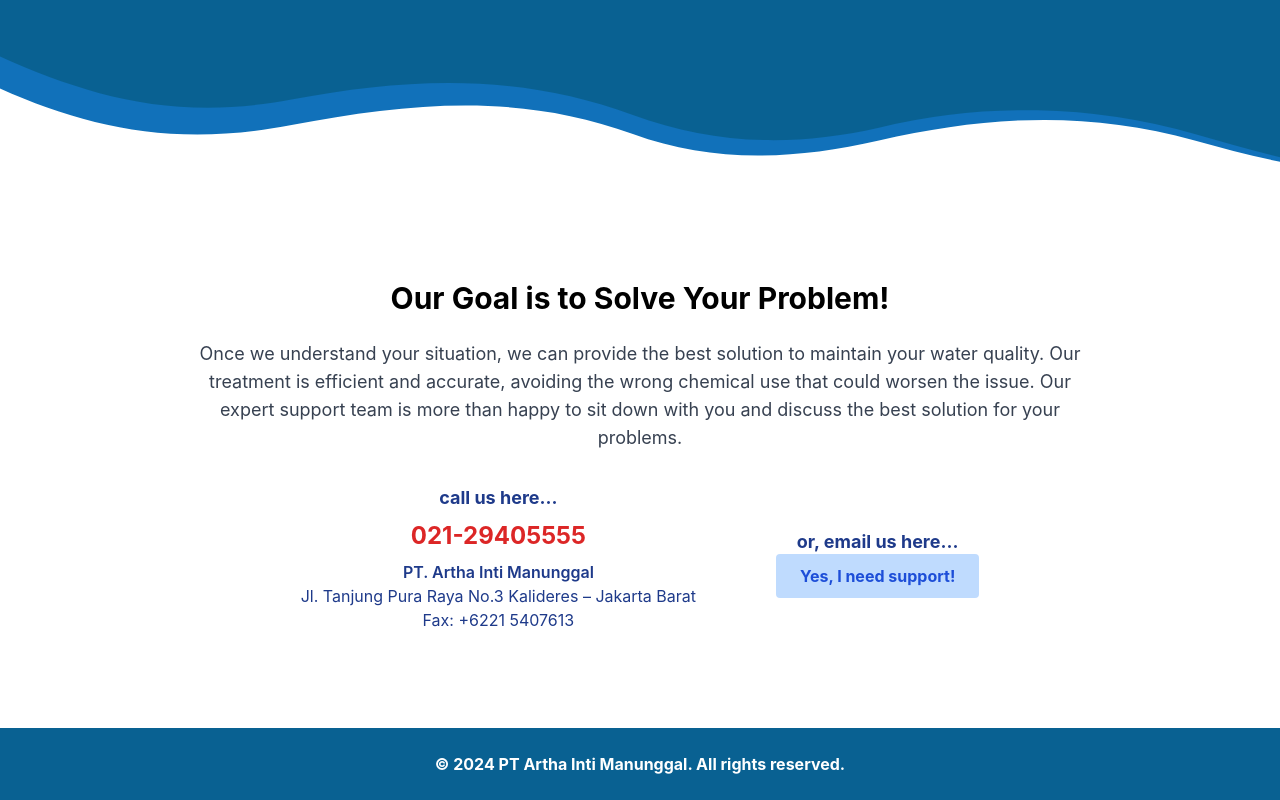
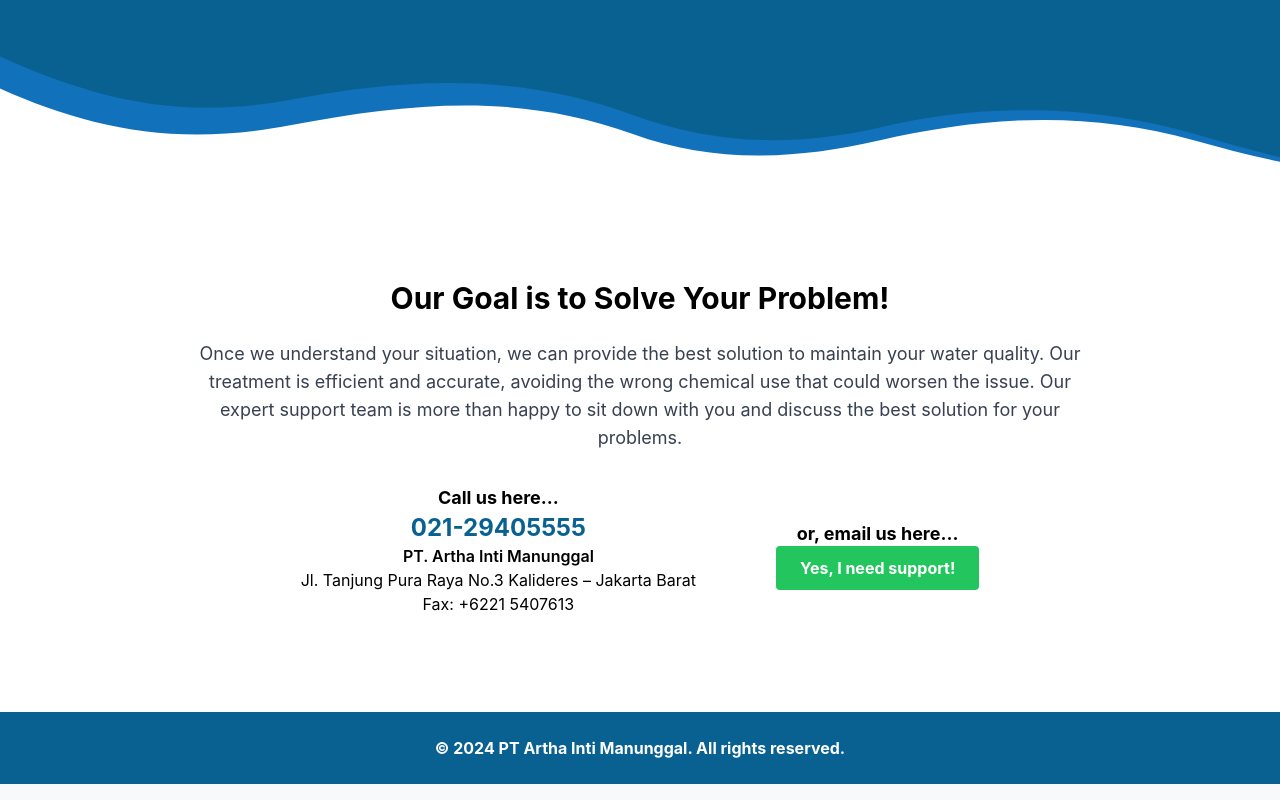
Before and after one commit to cahya24/artha-inti-website, a Next.js app: page / in a window 1280 px wide. Shown: the part 3363-4163 px from the top of the page. Built offline with nearby package versions, Linux system fonts and the light colour scheme.

Commit message:
Minor UI Changes

```diff
--- a/app/component/contactus.js
+++ b/app/component/contactus.js
@@ -7,33 +7,33 @@ export default function ContactUs() {
     <div id='contact-us' className="bg-secondary py-24 flex flex-col items-center justify-center px-6">
       <div className="max-w-4xl text-center">
         {/* Headline Title */}
-        <h2 className="text-3xl font-bold text-black mb-6">Our Goal is to Solve Your Problem!</h2>
+        <h2 className="text-3xl font-bold text-black mb-6 md:text-center text-left">Our Goal is to Solve Your Problem!</h2>
 
         {/* Description Text */}
-        <p className="text-lg text-gray-700 mb-8">
+        <p className="text-lg text-gray-700 mb-8 md:text-center text-left">
           Once we understand your situation, we can provide the best solution to maintain your water quality.
           Our treatment is efficient and accurate, avoiding the wrong chemical use that could worsen the issue.
           Our expert support team is more than happy to sit down with you and discuss the best solution for your problems.
         </p>
 
         {/* Contact Info Section */}
-        <div className="flex flex-col md:flex-row justify-center items-center md:space-x-20 text-blue-900">
+        <div className="flex flex-col md:flex-row justify-center items-center md:space-x-20 text-black">
 
           {/* Call Us Section */}
-          <div className="mb-8 md:mb-0">
-            <p className="font-bold text-lg mb-2">call us here...</p>
-            <p className="text-2xl font-bold text-red-600 mb-2">021-29405555</p>
+          <div className="md:text-center text-left">
+            <p className="font-bold text-lg">Call us here...</p>
+            <p className="text-2xl font-bold text-primary">021-29405555</p>
             <p className="font-semibold">PT. Artha Inti Manunggal</p>
             <p>Jl. Tanjung Pura Raya No.3 Kalideres – Jakarta Barat</p>
             <p>Fax: +6221 5407613</p>
           </div>
 
           {/* Email Us Section */}
-          <div className="text-center">
+          <div className="">
             <p className="font-bold text-lg mb-2">or, email us here...</p>
             <a
               href="mailto:support@artha-inti.com" // Update with actual email address
-              className="bg-blue-200 text-blue-700 font-bold px-6 py-3 rounded hover:bg-blue-300 transition"
+              className="bg-buttonColor text-white font-bold px-6 py-3 rounded hover:bg-buttonColorHover transition"
             >
               Yes, I need support!
             </a>
```
